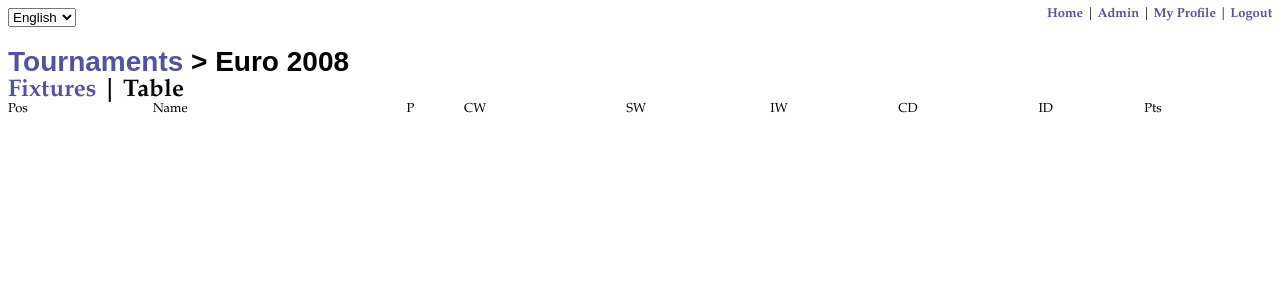
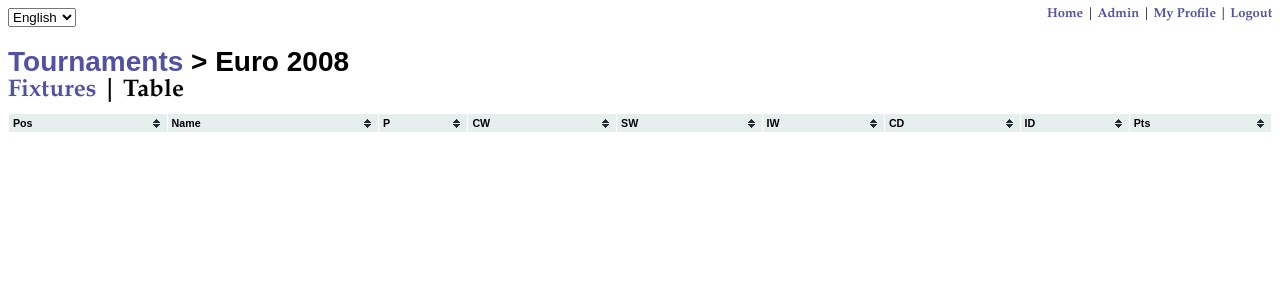
Before and after one commit to caoilteguiry/sportsbrackets, a Django app: page /tournaments/1/table/ in a window 1280 px wide. Shown: the top 300 px of the page. Run offline with Django 3.2, Linux system fonts and the light colour scheme; the visitor is signed in with stand-in values (Sample User, id 1); data comes from the database, SQL or seed files in the repository; data that the repository does not hold is empty; parts of the project's set-up code (start-up, migrations or seed data) failed here and were passed over.

Commit message:
Adding table sorting. Removing "Groups" list (YAGNI)

```diff
--- /dev/null
+++ b/src/static/css/tablesorter.css
@@ -0,0 +1,39 @@
+/* tables */
+table.tablesorter {
+    font-family:arial;
+    background-color: #CDCDCD;
+    margin:10px 0pt 15px;
+    font-size: 8pt;
+    width: 100%;
+    text-align: left;
+}
+table.tablesorter thead tr th, table.tablesorter tfoot tr th {
+    background-color: #e6EEEE;
+    border: 1px solid #FFF;
+    font-size: 8pt;
+    padding: 4px;
+}
+table.tablesorter thead tr .header {
+    background-image: url(images/bg.gif);
+    background-repeat: no-repeat;
+    background-position: center right;
+    cursor: pointer;
+}
+table.tablesorter tbody td {
+    color: #3D3D3D;
+    padding: 4px;
+    background-color: #FFF;
+    vertical-align: top;
+}
+table.tablesorter tbody tr.odd td {
+    background-color:#F0F0F6;
+}
+table.tablesorter thead tr .headerSortUp {
+    background-image: url(images/asc.gif);
+}
+table.tablesorter thead tr .headerSortDown {
+    background-image: url(images/desc.gif);
+}
+table.tablesorter thead tr .headerSortDown, table.tablesorter thead tr .headerSortUp {
+background-color: #8dbdd8;
+}
--- a/src/templates/table.html
+++ b/src/templates/table.html
@@ -1,5 +1,9 @@
 {% extends "base_auth.html" %}
 {% load i18n %}
+{% block extra_css %}
+<link rel="stylesheet" type="text/css" href="/static/css/tablesorter.css"></link>
+{% endblock %}
+
 {% block content %}
 <h1><a href="/tournaments">Tournaments</a> > {{ tournament }}</h1>
 
@@ -15,19 +19,21 @@
 </span>
 
 
-<table width="100%">
+<table id="league" style="width:100%" class="tablesorter">
+  <thead>
   <tr>
-    <td class="header">{% trans "Pos" %} </td>
-    <td class="header">{% trans "Name" %}</td>
-    <td title="{% trans "Games Played" %}" class="header">P</td>
-    <td title="{% trans "Correct Win Guess - " %}" class="header">CW </td>
-    <td title="{% trans "Semi-correct Win Guess - " %}" class="header">SW </td>
-    <td title="{% trans "Incorrect Wins - " %}" class="header">IW </td>
-    <td title="{% trans "Correct Draw Guess - " %}" class="header">CD </td>
-    <td title="{% trans "Incorrect Draw Guess - " %}" class="header">ID </td>  {# TODO: add tooltips (e.g. '3 points') #}
-    <td class="header">Pts </td>
-
+    <th class="header">{% trans "Pos" %} </td>
+    <th class="header">{% trans "Name" %}</td>
+    <th title="{% trans "Games Played" %}" class="header">P</td>
+    <th title="{% trans "Correct Win Guess - " %}" class="header">CW </td>
+    <th title="{% trans "Semi-correct Win Guess - " %}" class="header">SW </td>
+    <th title="{% trans "Incorrect Wins - " %}" class="header">IW </td>
+    <th title="{% trans "Correct Draw Guess - " %}" class="header">CD </td>
+    <th title="{% trans "Incorrect Draw Guess - " %}" class="header">ID </td>  {# TODO: add tooltips (e.g. '3 points') #}
+    <th class="header">Pts </td>
   </tr>
+  </thead>
+  <tbody>
 {% for uap in users_and_points %}
   <tr class="{% cycle 'odd' 'even'%}{% if not uap.user.get_profile.share_predictions %}_disabled{% endif %}">
     <td class="tablecell">{{forloop.counter}}</td>
@@ -47,6 +53,17 @@
         <td class="tablecell">{{uap.points}}</td>
     </tr>
 {% endfor %}
+    </tbody>
 </table>
 
 {% endblock %}
+
+{% block extra_js %}
+<script type="text/javascript" src="/static/javascript/lib/jquery.tablesorter.min.js"></script>
+<script>
+$(function()
+{
+    $('table#league').tablesorter();
+});
+</script>
+{% endblock %}
```
Also changed, not shown: src/templates/fixtures.html (+27 -8 lines), src/templates/home_authorised.html (+2 -10 lines), src/static/css/images/asc.gif (added), src/static/css/images/bg.gif (added), src/static/css/images/desc.gif (added), src/static/javascript/lib/jquery.tablesorter.min.js (added). Lines whose indentation alone changed are shown as unchanged.
